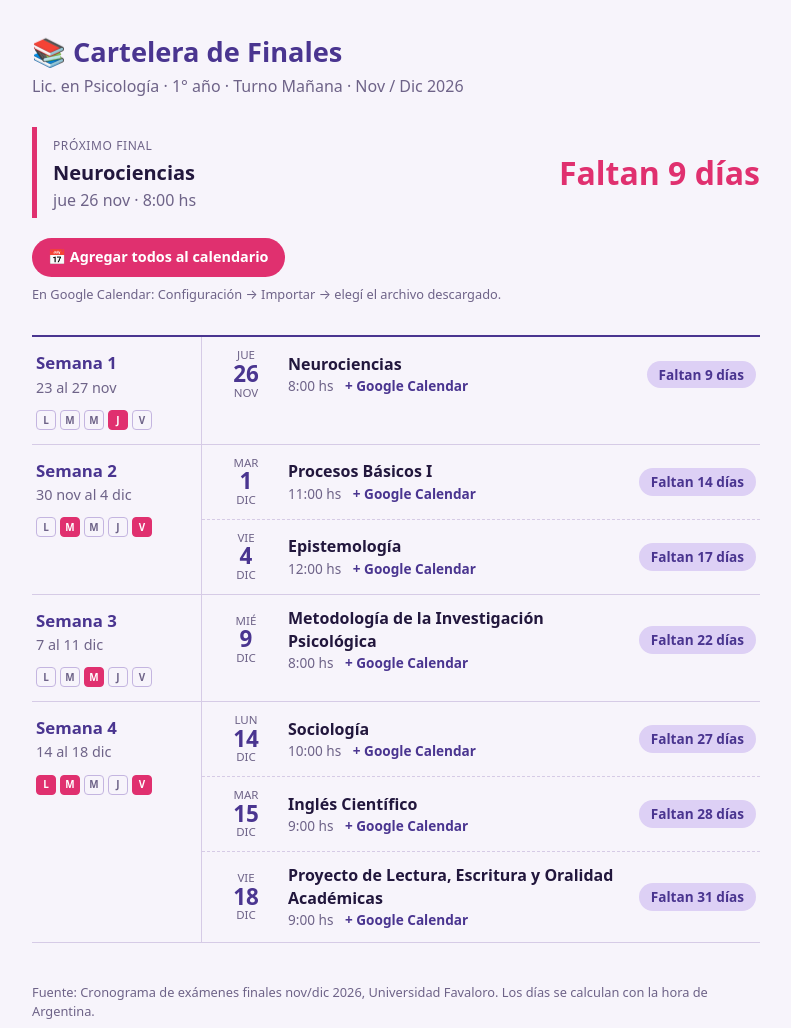
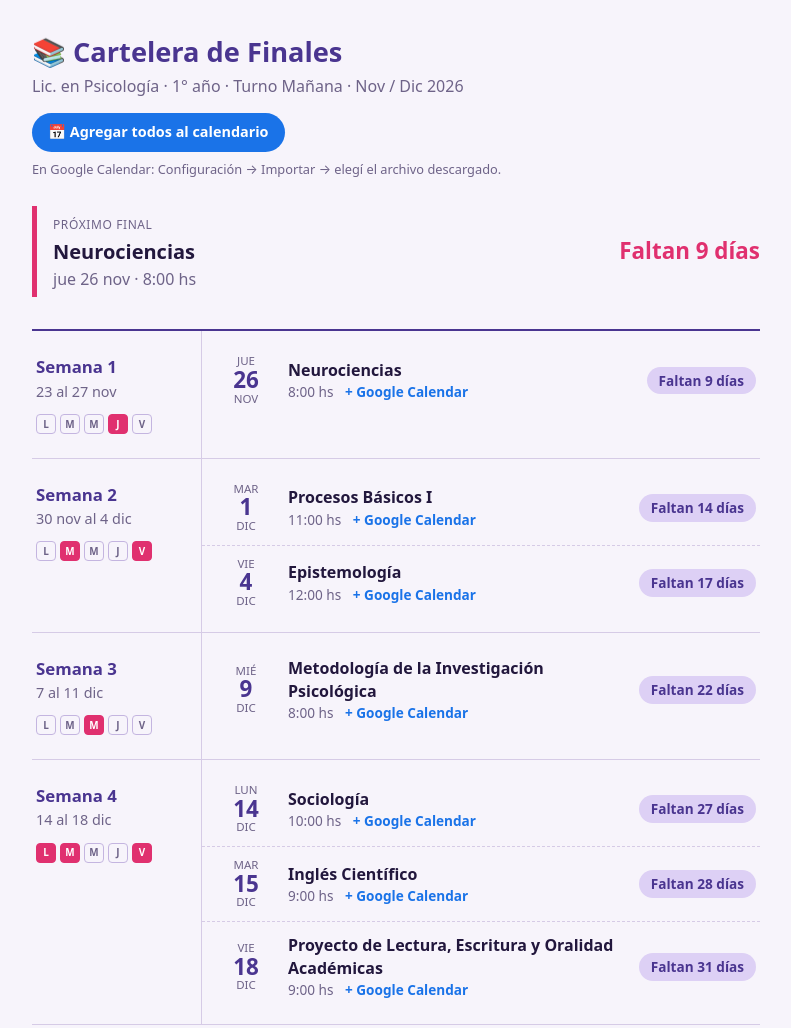
Before and after one commit to aveltri/cartelera-finales, a plain HTML site: page index.html in a window 1280 px wide. Shown: the top 1028 px of the page, without its empty margins (244-1035 px from the left). Drawn offline with Linux system fonts and the light colour scheme.

Commit message:
Calendario en azul Google, contador más chico, más espacio por semana

```diff
--- a/index.html
+++ b/index.html
@@ -46,7 +46,7 @@
   .next small { color: var(--muted); text-transform: uppercase; letter-spacing: .05em; font-size: .75rem; }
   .next strong { display: block; font-size: 1.25rem; margin: 2px 0; }
   .next .when { color: var(--muted); }
-  .next .big { font-size: 2rem; font-weight: 800; color: var(--pink-hot); text-align: right; white-space: nowrap; line-height: 1.1; }
+  .next .big { font-size: 1.4rem; font-weight: 800; color: var(--pink-hot); text-align: right; white-space: nowrap; line-height: 1.1; }
 
   /* Tabla de semanas */
   .table { margin-top: 32px; border-top: 2px solid var(--lav-ink); }
@@ -56,7 +56,7 @@
     border-bottom: 1.5px solid var(--line);
   }
   .wk {
-    padding: 14px 16px 14px 4px;
+    padding: 24px 16px 24px 4px;
     border-right: 1.5px solid var(--line);
   }
   .wk h2 { margin: 0; font-size: 1.05rem; color: var(--lav-ink); }
@@ -75,7 +75,7 @@
   }
   .days span.on { background: var(--pink-hot); border-color: var(--pink-hot); color: #fff; }
 
-  ul { list-style: none; margin: 0; padding: 0; }
+  ul { list-style: none; margin: 0; padding: 12px 0; }
   li.exam {
     display: grid;
     grid-template-columns: 56px 1fr auto;
@@ -101,21 +101,21 @@
   .left.soon { background: var(--pink-soft); color: var(--pink-ink); }
   .left.today { background: var(--pink-hot); color: #fff; }
 
-  .actions { margin: 20px 0 0; display: flex; flex-wrap: wrap; align-items: center; gap: 8px 14px; }
+  .actions { margin: 14px 0 0; display: flex; flex-wrap: wrap; align-items: center; gap: 8px 14px; }
   .btn {
     font: inherit; font-weight: 600; font-size: .9rem;
-    background: var(--pink-hot); color: #fff; border: 0;
+    background: #1A73E8; color: #fff; border: 0;
     padding: 9px 16px; border-radius: 999px; cursor: pointer;
   }
   .btn:hover { filter: brightness(.95); }
   .actions small { color: var(--muted); font-size: .8rem; }
-  .gcal { color: var(--lav-ink); font-weight: 600; text-decoration: none; margin-left: 8px; }
+  .gcal { color: #1A73E8; font-weight: 600; text-decoration: none; margin-left: 8px; }
   .gcal:hover { text-decoration: underline; }
 
   footer { margin-top: 40px; color: var(--muted); font-size: .8rem; }
 
   @media (max-width: 560px) {
-    .next .big { font-size: 1.5rem; }
+    .next .big { font-size: 1.15rem; }
     section.week { grid-template-columns: 1fr; }
     .wk { border-right: 0; padding: 14px 4px 4px; display: flex; flex-wrap: wrap; align-items: baseline; gap: 4px 10px; }
     .wk .range { margin: 0; }
@@ -130,14 +130,13 @@
   <header>
     <h1>📚 Cartelera de Finales</h1>
     <p>Lic. en Psicología · 1° año · Turno Mañana · Nov / Dic 2026</p>
+    <div class="actions">
+      <button class="btn" id="ics">📅 Agregar todos al calendario</button>
+      <small>En Google Calendar: Configuración → Importar → elegí el archivo descargado.</small>
+    </div>
   </header>
 
   <div class="next" id="next"></div>
-
-  <div class="actions">
-    <button class="btn" id="ics">📅 Agregar todos al calendario</button>
-    <small>En Google Calendar: Configuración → Importar → elegí el archivo descargado.</small>
-  </div>
 
   <div class="table" id="weeks"></div>
 
```
